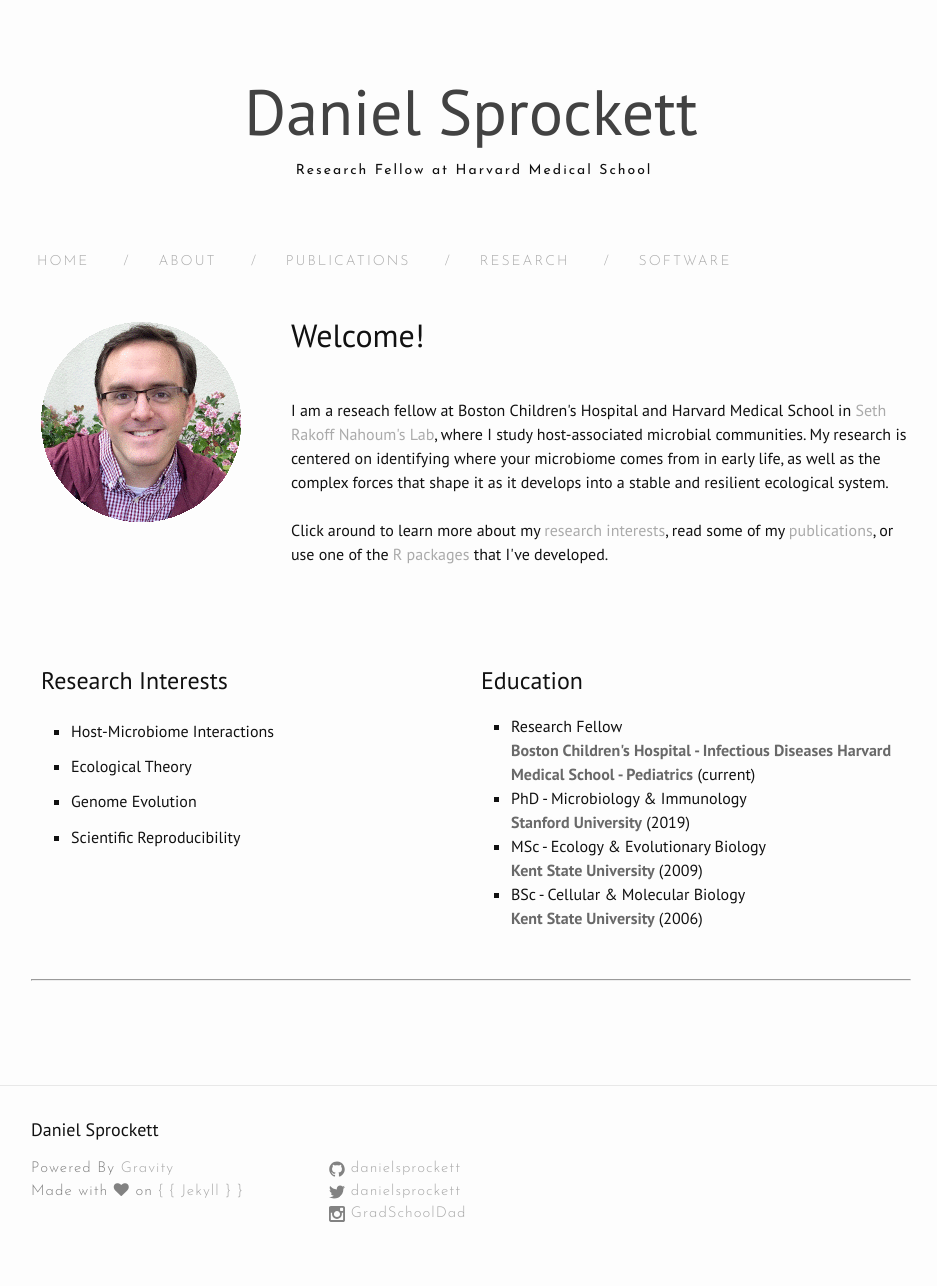
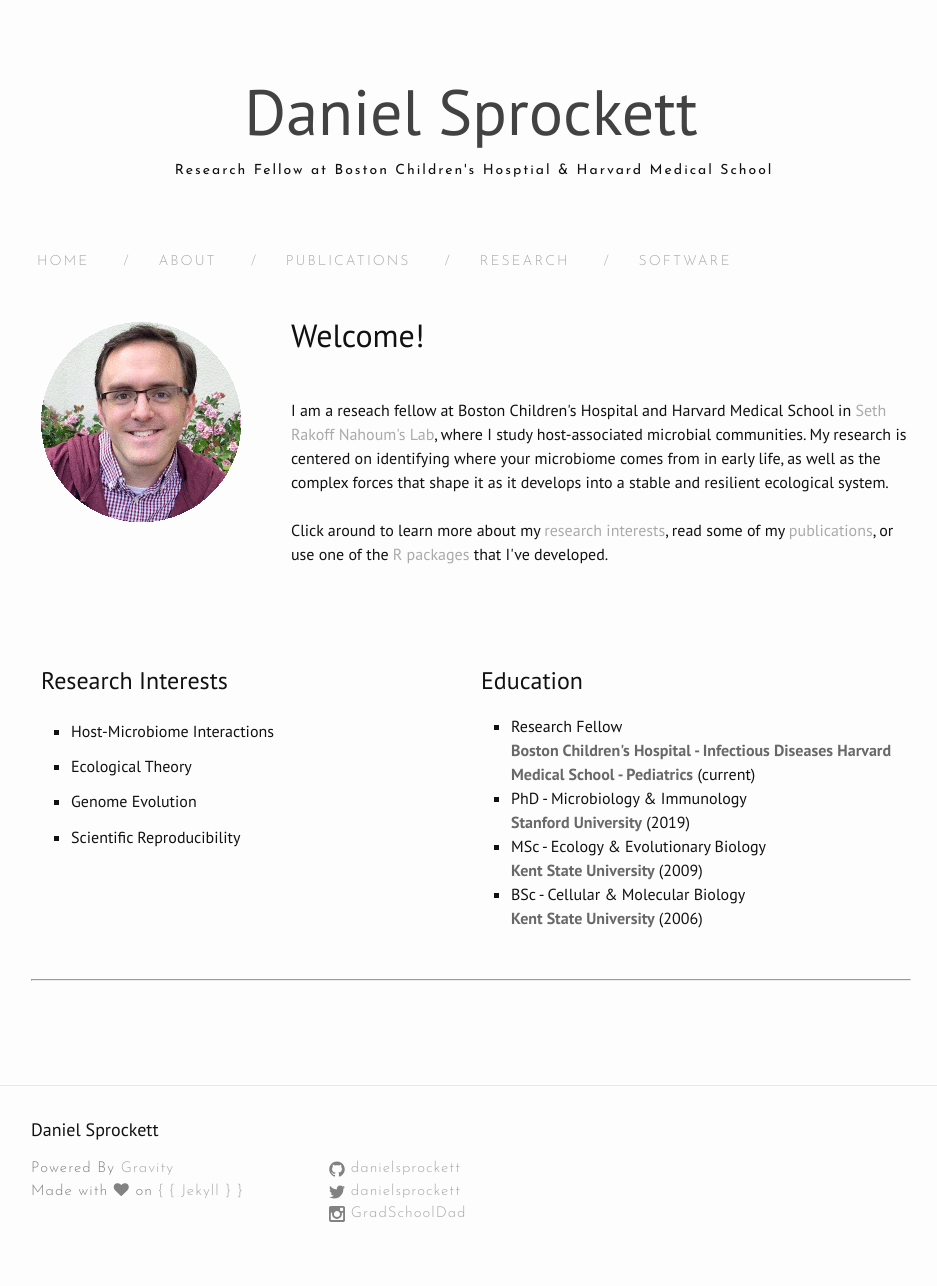
Before and after one commit to DanielSprockett/danielsprockett.github.io, a Jekyll site: the page built from index.html, in a window 1280 px wide. Shown: the whole page, without its empty margins (169-1106 px from the left). Built offline with Jekyll 4.4.1, drawn with Linux system fonts in a browser that asks for light colours; nearby versions of some CDN libraries; the list of posts is cut into pages by our own code.

Commit message:
Update _config.yml

```diff
--- a/_config.yml
+++ b/_config.yml
@@ -8,7 +8,7 @@
 # Site settings
 title: Daniel Sprockett
 email: daniel.sprockett@gmail.com
-description: Research Fellow at Harvard Medical School
+description: Research Fellow at Boston Children's Hosptial & Harvard Medical School
 baseurl: "" # the subpath of your site, e.g. /blog
 url: "https://danielsprockett.github.io/" # the base hostname & protocol for your site
 twitter_username: danielsprockett
```
